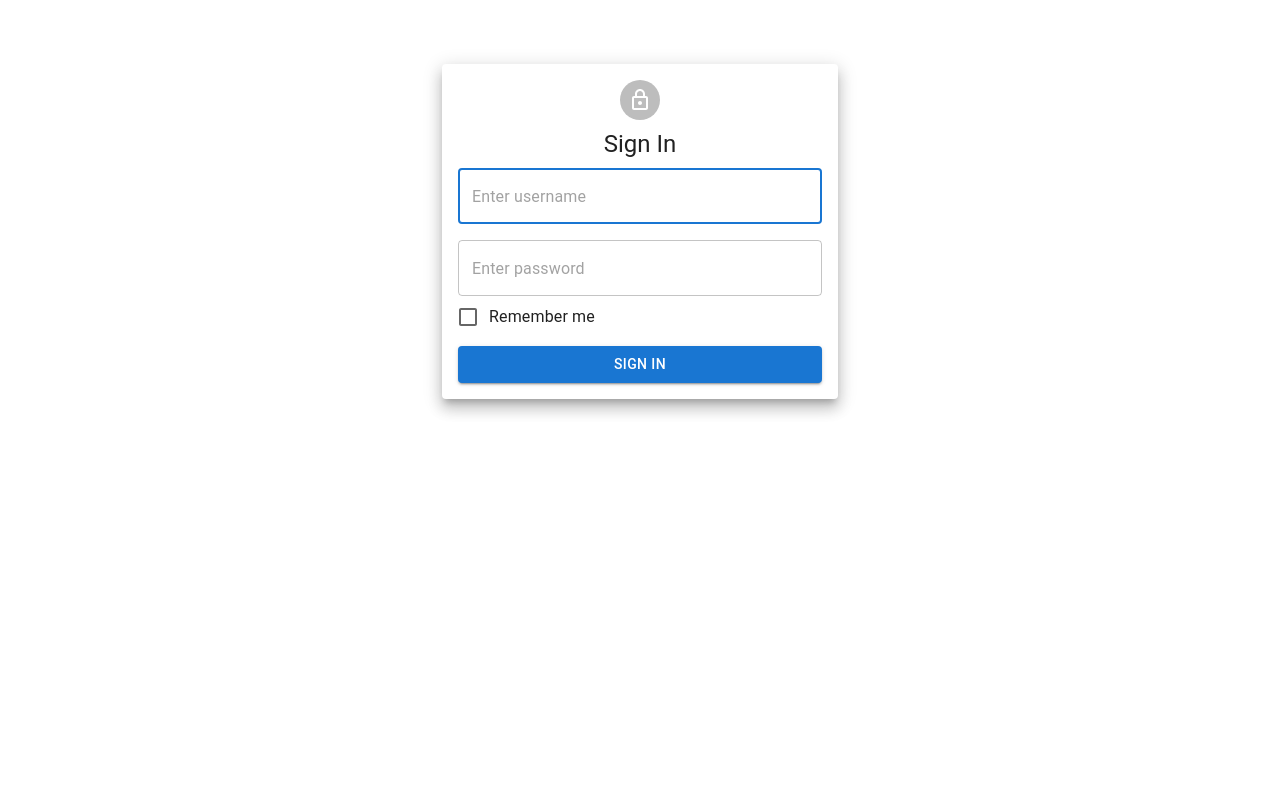
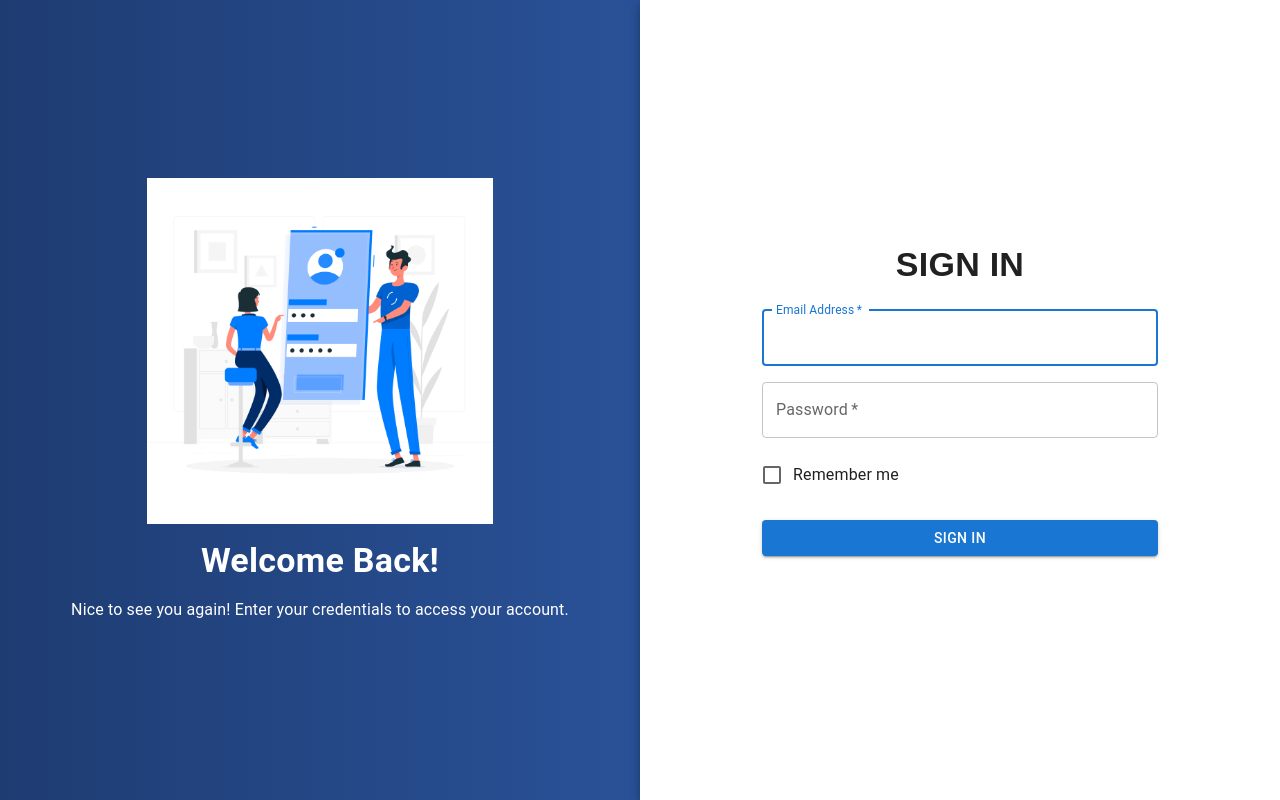
Before and after one commit to srithikraj/fixify, a React (Vite) app in the folder source_code/frontend/: page /signin in a window 1280 px wide. Built offline with nearby package versions, Linux system fonts and the light colour scheme.

Commit message:
Beautify SignIn page

```diff
--- a/source_code/frontend/src/pages/signin.jsx
+++ b/source_code/frontend/src/pages/signin.jsx
@@ -1,68 +1,110 @@
-// import React from 'react'
-// import { Container,Paper } from '@mui/system'
+import React from "react";
+import { Avatar, Checkbox, FormControlLabel, Paper, Typography, TextField, Button, Grid } from "@mui/material";
+import LockOutlinedIcon from "@mui/icons-material/LockOutlined";
+import Box from "@mui/material/Box";
+import Container from "@mui/material/Container";
 
+const LoginPage = () => {
+  const handleSubmit = (event) => {
+    event.preventDefault();
+    console.log("Login");
+  };
 
-// function signin() {
-//   return (
-//     <div>signin</div>
-//   )
-// }
+  return (
+    <Grid container component="main" sx={{ height: "100vh" }}>
+      {/* Left side welcome panel */}
+      <Grid
+        item
+        xs={12}
+        sm={6}
+        md={6}
+        sx={{
+          backgroundImage: "linear-gradient(to right, #1e3c72, #2a5298)",
+          display: "flex",
+          justifyContent: "center",
+          alignItems: "center",
+          color: "white",
+          textAlign: "center",
+          padding: 4,
+          flexDirection: "column",
+          height: "100%",
+        }}
+      >
+        <Box component="img" src="/src/pages/WelcomeBack.jpg" alt="Welcome Image" sx={{ width: "60%", mb: 2 }} />
+        <Box>
+          <Typography variant="h4" sx={{ fontWeight: "bold" }}>
+            Welcome Back!
+          </Typography>
+          <Typography variant="body1" sx={{ mt: 2 }}>
+            Nice to see you again! Enter your credentials to access your account.
+          </Typography>
+        </Box>
+      </Grid>
 
-// export default signin
-
-import { Avatar, Checkbox, FormControlLabel, Paper, Typography } from "@mui/material";
-import { Container } from "@mui/system";
-import React from "react";
-import LockOutlinedIcon from "@mui/icons-material/LockOutlined";
-import Box from '@mui/material/Box';
-import TextField from '@mui/material/TextField';
-import Button from '@mui/material/Button';
-
-const LoginPage= () => {
-  const handleSubmit= () => console.log('Login')
-  return(
+      {/* Right side login panel */}
+      <Grid
+        item
+        xs={12}
+        sm={6}
+        md={6}
+        component={Paper}
+        elevation={6}
+        square
+        sx={{
+          display: "flex",
+          justifyContent: "center",
+          alignItems: "center",
+          flexDirection: "column",
+          height: "100%",
+        }}
+      >
         <Container maxWidth="xs">
-      <Paper elevation={10} sx={ {marginTop:8,padding:2}}>
-        <Avatar
+          <Box
             sx={{
-            mx: "auto",
-            bgcolor:"secondary main",
-            textAlign:"center",
-            mb:1,
-
-          }}>
-            <LockOutlinedIcon/>
-        </Avatar>
-        <Typography component="h1" variant="h5" sx={{textAlign:"center"}}>
-          Sign In
+              display: "flex",
+              flexDirection: "column",
+              alignItems: "center",
+            }}
+          >
+            <Typography
+              component="h1"
+              variant="h4"
+              sx={{ mt: 2, fontFamily: "Arial, sans-serif", fontWeight: "bold" }}
+            >
+              SIGN IN
             </Typography>
-        <Box component="form"
-          onSubmit={handleSubmit}
-          noValidate
-          sx={{mt:1}}
-        >
+            <Box component="form" onSubmit={handleSubmit} noValidate sx={{ mt: 3 }}>
               <TextField
-          placeholder="Enter username"
-          fullWidth required autoFocus
-          sx={{mb :2}}>
-          </TextField>
-          <TextField
-          placeholder="Enter password"
                 fullWidth
                 required
-          type="password">
-          </TextField>
-          <FormControlLabel control={<Checkbox value="remember" color="primary"/>}
-          label="Remember me">
-          </FormControlLabel>
-          <Button type="submit" variant    ="contained" fullWidth sx={{mt:1}}>
+                id="email"
+                label="Email Address"
+                autoComplete="email"
+                autoFocus
+                sx={{ mb: 2 }}
+              />
+              <TextField
+                fullWidth
+                required
+                id="password"
+                label="Password"
+                type="password"
+                autoComplete="current-password"
+                sx={{ mb: 2 }}
+              />
+              <FormControlLabel
+                control={<Checkbox value="remember" color="primary" />}
+                label="Remember me"
+              />
+              <Button type="submit" fullWidth variant="contained" sx={{ mt: 3, mb: 2 }}>
                 Sign In
               </Button>
             </Box>
-      </Paper>
+          </Box>
         </Container>
-
+      </Grid>
+    </Grid>
   );
-}
+};
 
 export default LoginPage;
```
Also changed, not shown: source_code/frontend/src/pages/WelcomeBack.jpg (added). Lines whose indentation alone changed are shown as unchanged.
